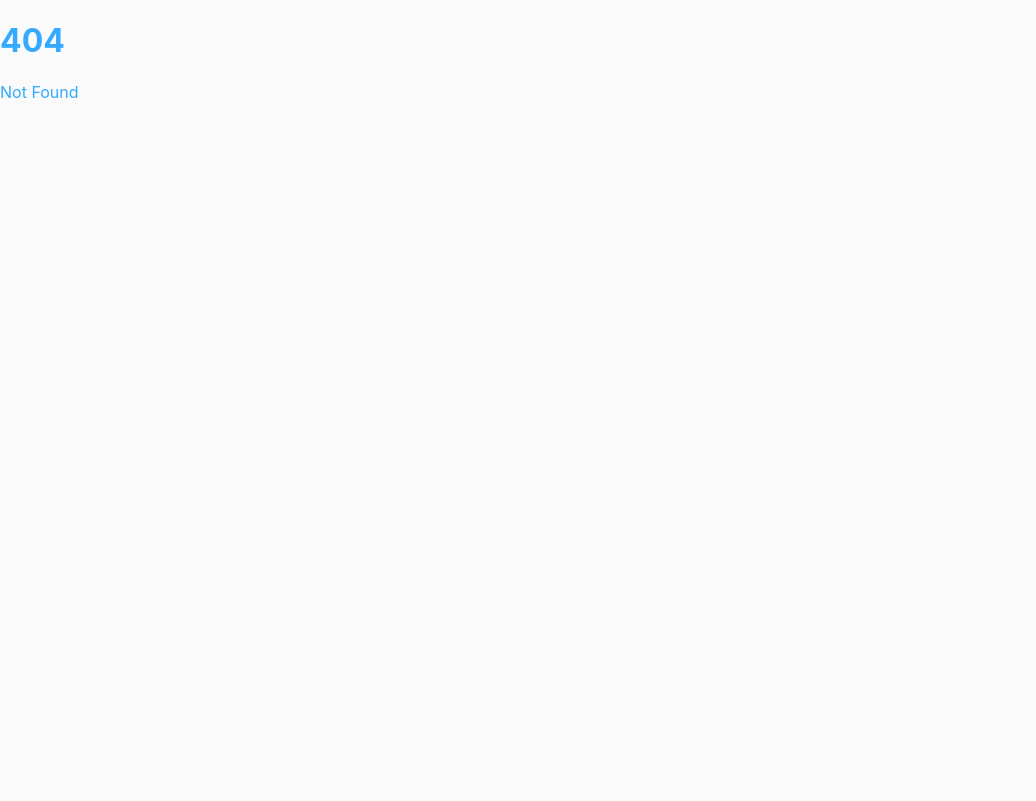
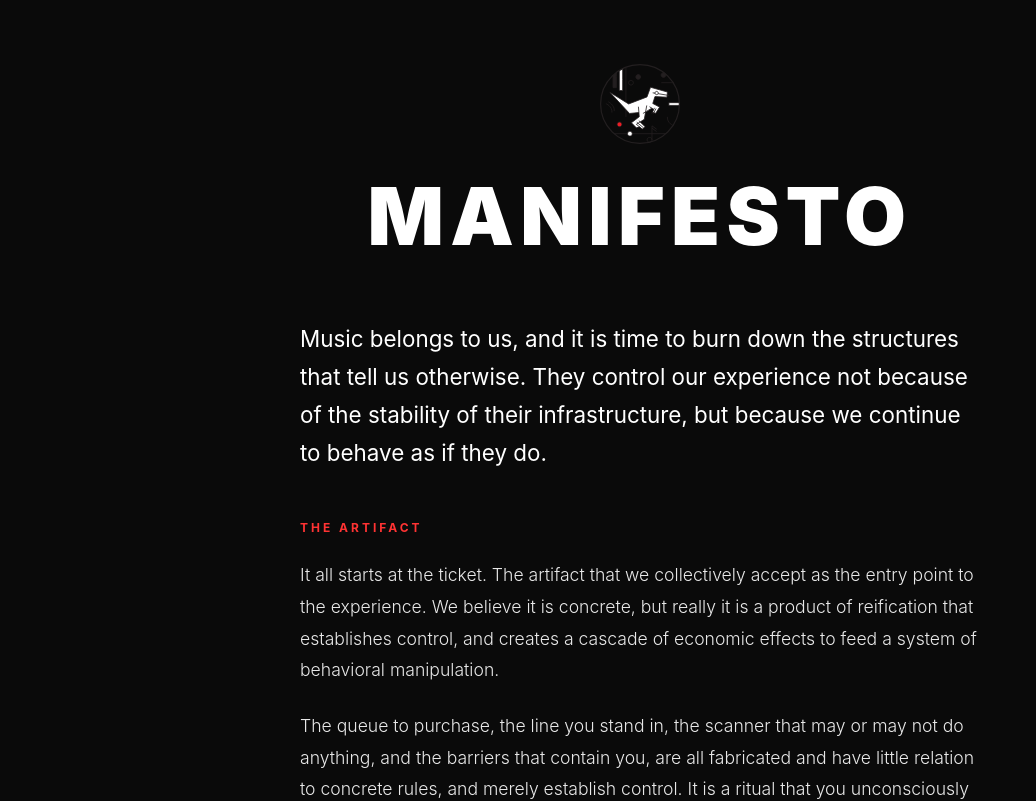
Before and after one commit to aklevecz/concertraptors-com, a SvelteKit app: page /manifesto in a window 1280 px wide. Before the commit this address had no page. Shown: the top 801 px of the page, without its empty margins (0-1036 px from the left). Built offline with nearby package versions, Linux system fonts and the light colour scheme.

Commit message:
manifesto

```diff
--- /dev/null
+++ b/src/routes/manifesto/+page.svelte
@@ -0,0 +1,236 @@
+<svelte:head>
+    <title>MANIFESTO | CONCERT RAPTORS</title>
+    <meta name="description" content="The Concert Raptors Manifesto. Music belongs to us." />
+    <meta property="og:title" content="MANIFESTO | CONCERT RAPTORS" />
+    <meta property="og:description" content="Music belongs to us, and it is time to burn down the structures that tell us otherwise." />
+    <meta property="og:image" content="https://concertraptors.com/ogimage.png" />
+</svelte:head>
+
+<article>
+    <header>
+        <a href="/"><img src="/raptor-svg.svg" alt="Concert Raptors" class="logo" /></a>
+        <h1>MANIFESTO</h1>
+        <div class="rule"></div>
+    </header>
+
+    <section>
+        <p class="lede">
+            Music belongs to us, and it is time to burn down the structures that tell us otherwise. They control our experience not because of the stability of their infrastructure, but because we continue to behave as if they do.
+        </p>
+    </section>
+
+    <section>
+        <h2>The Artifact</h2>
+
+        <p>
+            It all starts at the ticket. The artifact that we collectively accept as the entry point to the experience. We believe it is concrete, but really it is a product of reification that establishes control, and creates a cascade of economic effects to feed a system of behavioral manipulation.
+        </p>
+
+        <p>
+            The queue to purchase, the line you stand in, the scanner that may or may not do anything, and the barriers that contain you, are all fabricated and have little relation to concrete rules, and merely establish control. It is a ritual that you unconsciously abide by, where there is little force containing you, only collective compliance.
+        </p>
+
+        <p>
+            Even the enforcers become not much more than NPCs of the system. They are given money and a schema to follow, purple means access, and they follow without critical thought. They mirror the same compliance we participate in.
+        </p>
+    </section>
+
+    <section>
+        <h2>Perceived Value</h2>
+
+        <p>
+            The ticket, the wristband, colors&mdash;we accept these as the truths that give us the experience and from that end they have value. In fact the more layers that are created, VIP, the more we focus on this value.
+        </p>
+
+        <p>
+            Thus when we acquire this artifact of entry, we are confronted with a choice: is the experience more valuable than the acquisition of the artifact? It is impossible not to consider choosing the artifact, but every time you do, you reinforce the values of the system that actively devalue the experience.
+        </p>
+
+        <p>
+            The answer to that question has many dependencies from either side. Assuming the person loves music, there is a case where the artifact is invaluable, and inversely it can have none. Generally this is the spectrum we operate on, which is encouraged by the machine of control.
+        </p>
+
+        <p>
+            The more the machine encourages you to operate on perceived value and scarcity, the more likely you are to aid them in inflating the value of the artifact itself, over the experience. In this way, your actions do not just support the system&mdash;they expand it.
+        </p>
+    </section>
+
+    <section>
+        <h2>The System</h2>
+
+        <p>
+            So in the end, we have a system of control driven by artifacts that may or may not lead to an experience.
+        </p>
+
+        <p>
+            Then on top of that we have evolved from transferring artifacts of value in person with the friction of needing to meet, to the instant transfer of digital artifacts. There is a distant memory of this being "illegal" and regulated, but without much resistance it is now fully integrated into the process.
+        </p>
+
+        <p>
+            This allowed everyone to become artifact speculators to an incredibly expansive degree, and in turn, encouraged the experience to be secondary and the participation of purely economic driven actors.
+        </p>
+
+        <p>
+            The default has become to accept these refined systems because they align with how we already think about value and assets. Thus, we inherit the desired behavior without questioning who benefits from it.
+        </p>
+    </section>
+
+    <section>
+        <h2>Activation</h2>
+
+        <p>
+            Yet it is not difficult to surpass this shallow interpretation of music experiences. All that is required is decisiveness and awareness. This must be inherent, not given, and once activated, you cannot go back.
+        </p>
+
+        <p>
+            The system wants you to be passive, mindless, and consumptive, but once you allow yourself to be activated, it takes little effort to discover the other side.
+        </p>
+    </section>
+
+    <section>
+        <h2>The Other Side</h2>
+
+        <p>
+            On the other side there are people. People who remind you what the experience felt like before it was quantified.
+        </p>
+
+        <p>
+            They share your experience, and when you share your artifact without contingency you discover an invaluable bond that the system does whatever it can to conceal. Because once value is removed, the structure of control collapses.
+        </p>
+
+        <p>
+            You discover that the system attempts to control the experience of music because it is invaluable. And that when you ignore its economic value, you create a connection with a kindred spirit who will shift your focus from the artifact to the experience around it.
+        </p>
+
+        <p>
+            From that end, helping build the collective experience of music as a fan is all about manifesting the best group of people in the crowd. Control we always had, but never realized.
+        </p>
+    </section>
+
+    <section>
+        <h2>Dismantle</h2>
+
+        <p>
+            And as much of this hinges on love and appreciation for your fellow fan, it is also important that we channel collective disdain for the figures who depend on your continued confusion.
+        </p>
+
+        <p>
+            The creators of these systems&mdash;Ticketmaster, StubHub, Live Nation, AXS&mdash;all must be held accountable and dismantled. Not through force, but by refusing to engage and building systems that make them obsolete.
+        </p>
+
+        <p>
+            They are not needed in the slightest as all of their infrastructure could be artist owned and controlled. If we all came together and built better systems, their stranglehold could be dissolved overnight.
+        </p>
+
+        <p>
+            But first it is important that we come together and recognize what is happening. The system only holds as long as you continue to behave as if it does. It breaks the moment you stop participating in it.
+        </p>
+    </section>
+
+    <section class="closing">
+        <p class="final">The first step: never use StubHub again.</p>
+    </section>
+</article>
+
+<style>
+    article {
+        min-height: 100vh;
+        max-width: 680px;
+        margin: 0 auto;
+        padding: 4rem 2rem 6rem;
+        color: #e8e8e8;
+        background: #0a0a0a;
+    }
+
+    :global(body) {
+        background: #0a0a0a !important;
+    }
+
+    header {
+        margin-bottom: 4rem;
+        text-align: center;
+    }
+
+    .logo {
+        width: 80px;
+        display: block;
+        margin: 0 auto 2rem;
+        transition: opacity 0.3s;
+    }
+
+    .logo:hover {
+        opacity: 0.7;
+    }
+
+    h1 {
+        font-size: clamp(2.5rem, 8vw, 5rem);
+        font-weight: 900;
+        letter-spacing: 0.08em;
+        margin: 0;
+        line-height: 1;
+        color: #fff;
+    }
+
+    .rule {
+        display: none;
+    }
+
+    section {
+        margin-bottom: 3rem;
+    }
+
+    h2 {
+        font-size: 0.75rem;
+        font-weight: 700;
+        letter-spacing: 0.25em;
+        text-transform: uppercase;
+        color: #ff3333;
+        margin-bottom: 1.5rem;
+    }
+
+    p {
+        font-size: 1.1rem;
+        line-height: 1.8;
+        color: #e8e8e8;
+        margin: 0 0 1.5rem;
+        font-weight: 300;
+    }
+
+    .lede {
+        font-size: 1.4rem;
+        line-height: 1.7;
+        color: #fff;
+        font-weight: 400;
+    }
+
+    .closing {
+        margin-top: 4rem;
+        text-align: center;
+        padding-top: 3rem;
+    }
+
+    .final {
+        font-size: 1.6rem;
+        font-weight: 700;
+        color: #fff;
+        letter-spacing: 0.02em;
+    }
+
+    @media (max-width: 640px) {
+        article {
+            padding: 2.5rem 1.25rem 4rem;
+        }
+
+        .lede {
+            font-size: 1.15rem;
+        }
+
+        p {
+            font-size: 1rem;
+        }
+
+        .final {
+            font-size: 1.3rem;
+        }
+    }
+</style>
```
Also changed, not shown: 2 other files (tests, documents, lock files or other folders).
